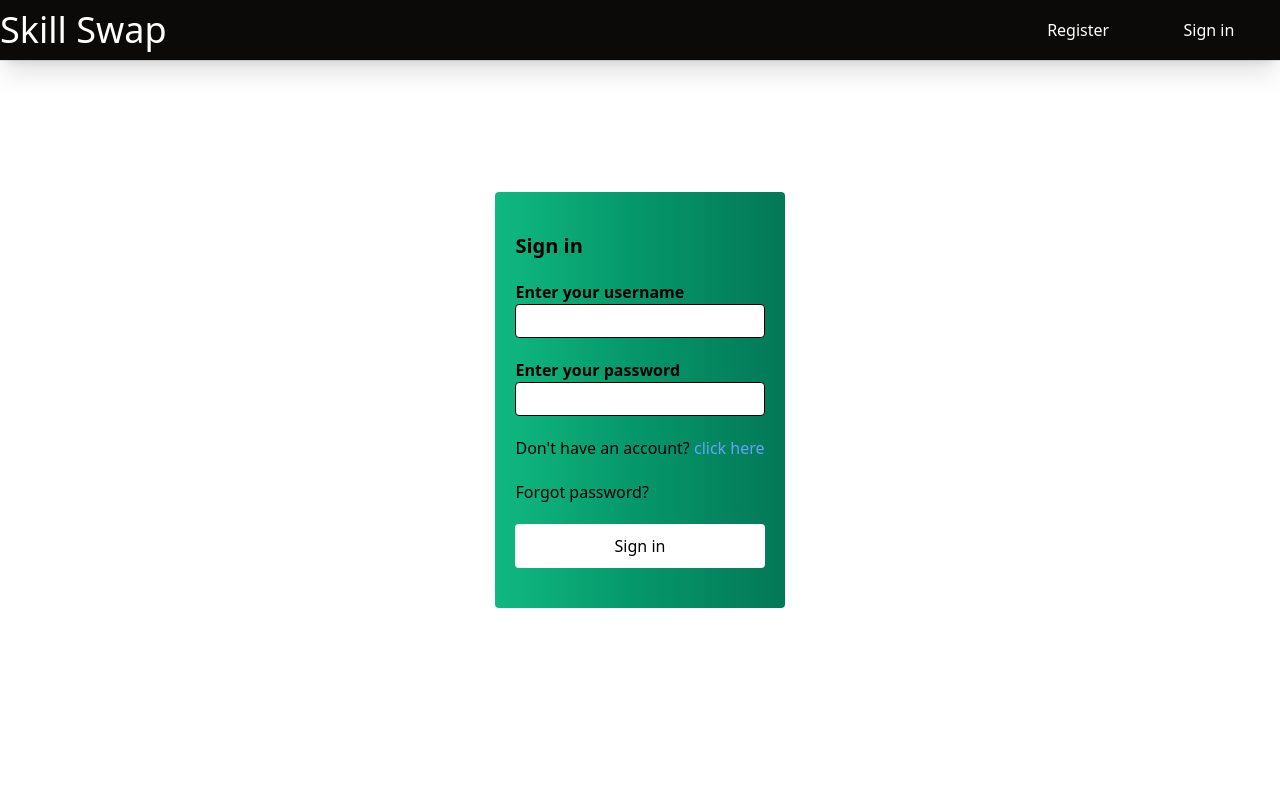
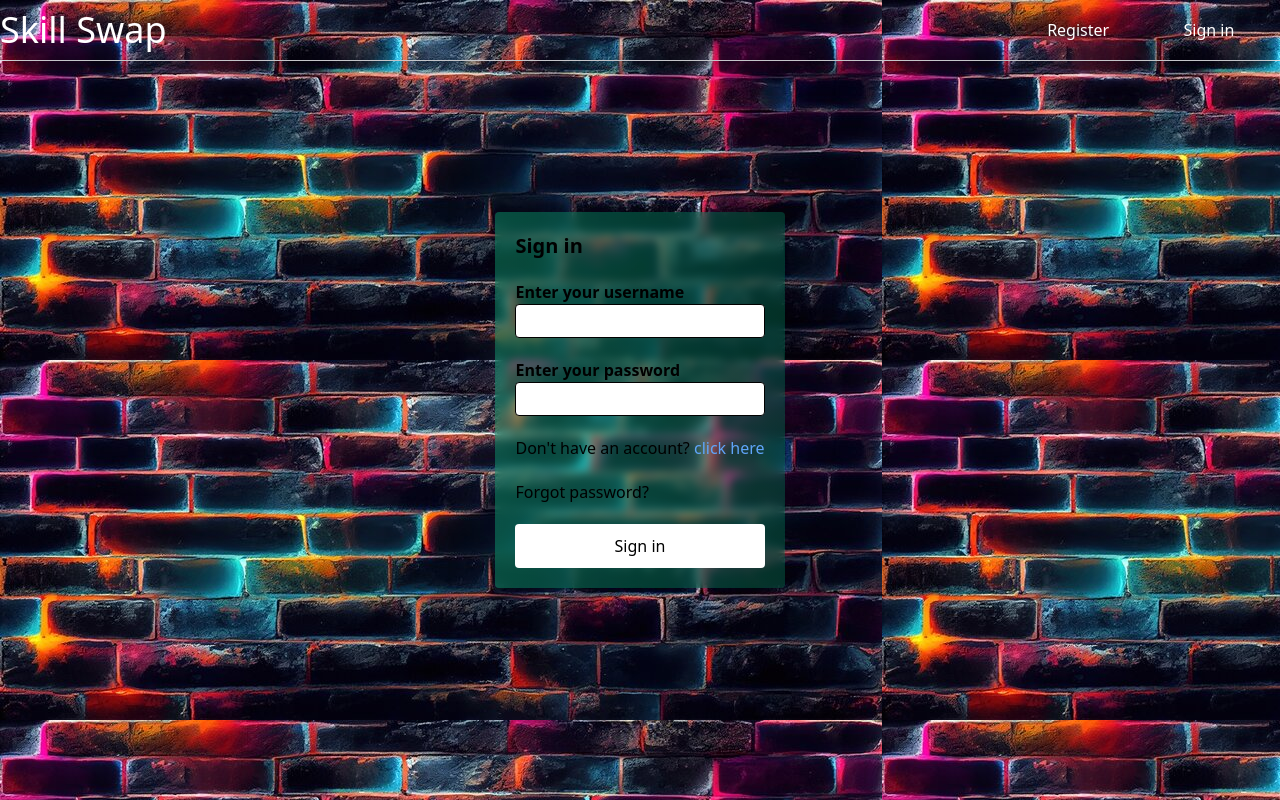
Before and after one commit to KaiMitchell/skillswap, a React (Vite) app: page /sign-in in a window 1280 px wide. Built offline with nearby package versions, Linux system fonts and the light colour scheme; no server answers.

Commit message:
add img background to sign in/up and landing page

```diff
--- a/src/Pages/Register.jsx
+++ b/src/Pages/Register.jsx
@@ -6,6 +6,7 @@ import Input from '../commonComponents/form/Input';
 import handleClientSideValidation from '../jsFunctions/handleClientSideValidation';
 import Button from '../commonComponents/Button';
 import Loading from '../commonComponents/Loading';
+import bricks from '../assets/bricks.jpg';
 
 function SignUp({
     setNewUserData,
@@ -91,9 +92,12 @@ function SignUp({
     };
 
     return(
-        <div className='relative h-screen flex justify-center items-center'>
+        <div
+            style={{ backgroundImage: `url(${bricks})`}}
+            className={`relative h-screen w-full flex justify-center items-center`}
+        >
             {isLoading && <Loading feedBack='Please wait' />}
-            <form className='flex flex-col gap-5 p-5 rounded bg-gradient-to-r from-emerald-500 via-emerald-600 to-emerald-700'>
+            <form className='flex flex-col gap-5 w-fit p-5 rounded bg-gradient-to-r from-emerald-500/40 via-emerald-600/40 to-emerald-700/40 backdrop-blur-sm'>
                 <h1 className='text-xl font-bold'>Sign up</h1>
                 <Input
                     label='Enter your email'
--- a/src/Pages/Sign-in.jsx
+++ b/src/Pages/Sign-in.jsx
@@ -3,6 +3,7 @@ import { TokenContext } from '../App.jsx';
 import { Link, useNavigate } from 'react-router-dom';
 import handleClientSideValidation from '../jsFunctions/handleClientSideValidation.js';
 import Input from '../commonComponents/form/Input.jsx';
+import bricks from '../assets/bricks.jpg';
 
 function SignIn({
     setUser,
@@ -101,8 +102,11 @@ function SignIn({
     };
 
     return(
-        <div className='h-screen flex items-center'>
-            <form className='flex flex-col gap-5 w-fit mx-auto px-5 py-10 rounded bg-gradient-to-r from-emerald-500 via-emerald-600 to-emerald-700'>
+        <div
+            style={{ backgroundImage: `url(${bricks})`}}
+            className='h-screen flex justify-center items-center'
+        >
+            <form className='flex flex-col gap-5 w-fit p-5 rounded bg-gradient-to-r from-emerald-500/40 via-emerald-600/40 to-emerald-700/40 backdrop-blur-sm'>
                 <h1 className='text-xl font-bold'>Sign in</h1>
                 <Input
                     label='Enter your username'
--- a/src/Sections/Header.jsx
+++ b/src/Sections/Header.jsx
@@ -24,7 +24,7 @@ function Header({
     const [isNavDropdown, setIsNavDropdown] = useState(false);
 
     return(
-            <div className={`${username || !isLandingPage ? 'bg-stone-950' : 'bg-opacity-0'} fixed top-0 z-20 w-full border-b`}>
+            <div className={`${username ? 'bg-stone-950' : 'bg-opacity-0'} fixed top-0 z-20 w-full border-b`}>
                 <nav className='w-full flex justify-between shadow-xl'>
                     {/* Burger and home icon */}
                     <MobileOptions
@@ -34,7 +34,7 @@ function Header({
                         setIsNavDropdown={setIsNavDropdown}
                         isHideHeader={isHideHeader}
                     />
-                    <div className={`${isNavDropdown ? 'block' : 'hidden'} ${username || !isLandingPage && 'bg-black'} absolute right-0 top-full w-full flex flex-col items-start text-white overflow-y-scroll no-scrollbar sm:contents sm:items-center sm:flex-row sm:justify-between sm:bg-transparent sm:text-black`}>
+                    <div className={`${isNavDropdown ? 'block' : 'hidden'} ${username && 'bg-black'} absolute right-0 top-full w-full flex flex-col items-start text-white overflow-y-scroll no-scrollbar sm:contents sm:items-center sm:flex-row sm:justify-between sm:bg-transparent sm:text-black`}>
                         {/* Render all categories in nav bar with skill options as a drop down */}
                         {!isNavDropdown && username &&
                             <MapData
```
